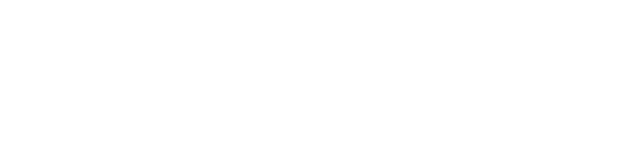
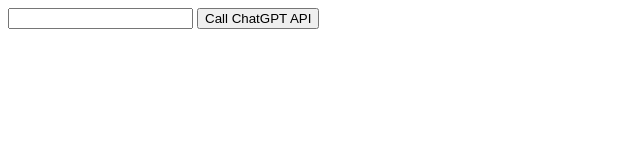
Before and after one commit to nathaliedpettersson/ChatGPT-API, a plain HTML site: page index.html in a window 1280 px wide. Shown: the whole page, without its empty margins (0-640 px from the left). Drawn offline with Linux system fonts and the light colour scheme.

Commit message:
feat: add input and button in DOM

```diff
--- a/index.html
+++ b/index.html
@@ -7,6 +7,12 @@
     <title>ChatGPT - Open API</title>
 </head>
 <body>
-
+    <div>
+    <input type="text" id="prompt">
+    <button onclick=callGPTAPI()>Call ChatGPT API</button>
+</div>
+<div>
+    <p id="results"></p>
+</div>
 </body>
 </html>
```
